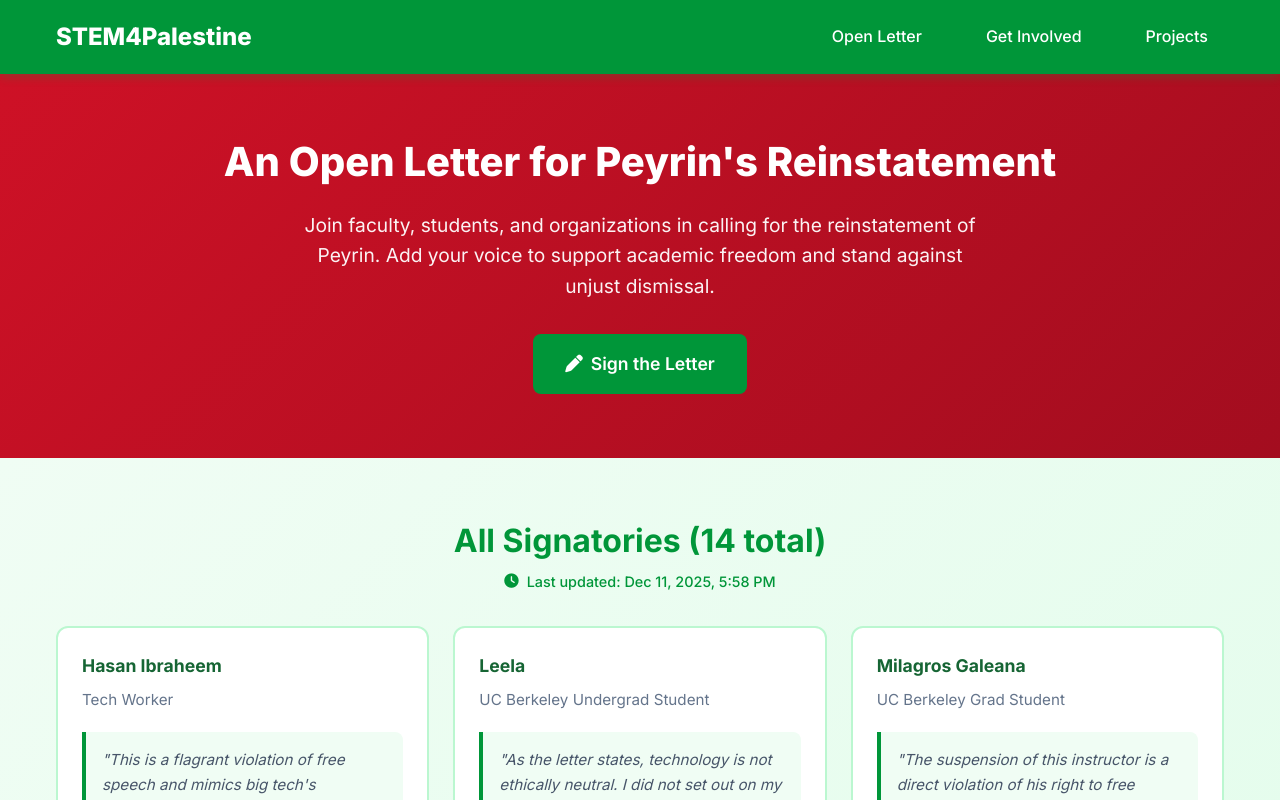
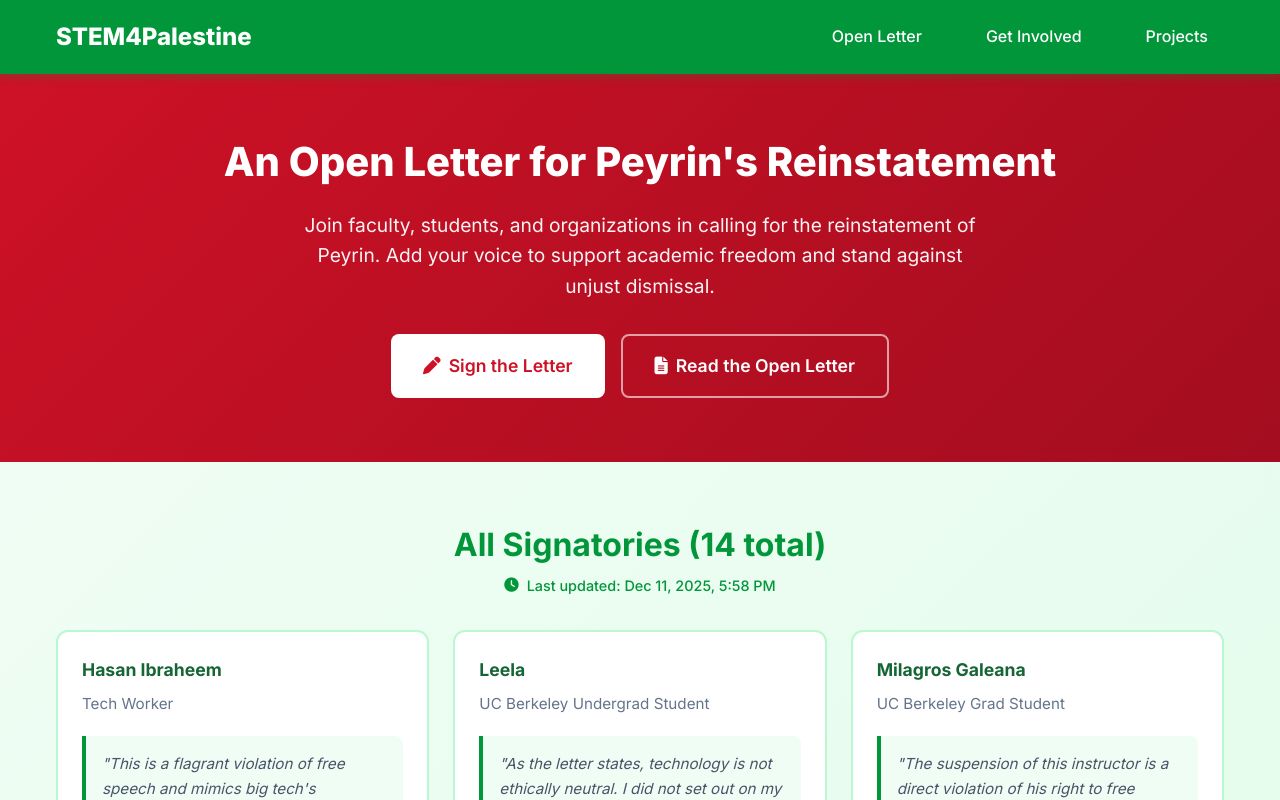
Before and after one commit to TheArctesian/stemforpalestine, a SvelteKit app: page /letter in a window 1280 px wide. Shown: the top 800 px of the page. Built offline with nearby package versions, Linux system fonts and the light colour scheme.

Commit message:
added letter link + changed colours

```diff
--- a/src/routes/letter/+page.svelte
+++ b/src/routes/letter/+page.svelte
@@ -63,6 +63,9 @@
 			<div class="cta-buttons">
 				<a href={SIGN_FORM_URL} target="_blank" rel="noopener noreferrer" class="cta-button primary">
 					<i class="fas fa-pen"></i> Sign the Letter
+				</a>
+				<a href="https://medium.com/@stem4pal/letter-8d5fdda940b0" target="_blank" rel="noopener noreferrer" class="cta-button secondary">
+					<i class="fas fa-file-alt"></i> Read the Open Letter
 				</a>
 			</div>
 		</div>
@@ -229,14 +232,14 @@
 	}
 
 	.cta-button.primary {
-		background: var(--color-primary, #009639);
-		color: white;
+		background: white;
+		color: #ce1126;
 	}
 
 	.cta-button.primary:hover {
-		background: var(--color-primary-dark, #007a2e);
+		background: #f5f5f5;
 		transform: translateY(-2px);
-		box-shadow: 0 8px 20px rgba(0, 150, 57, 0.3);
+		box-shadow: 0 8px 20px rgba(255, 255, 255, 0.3);
 	}
 
 	.cta-button.secondary {
```
